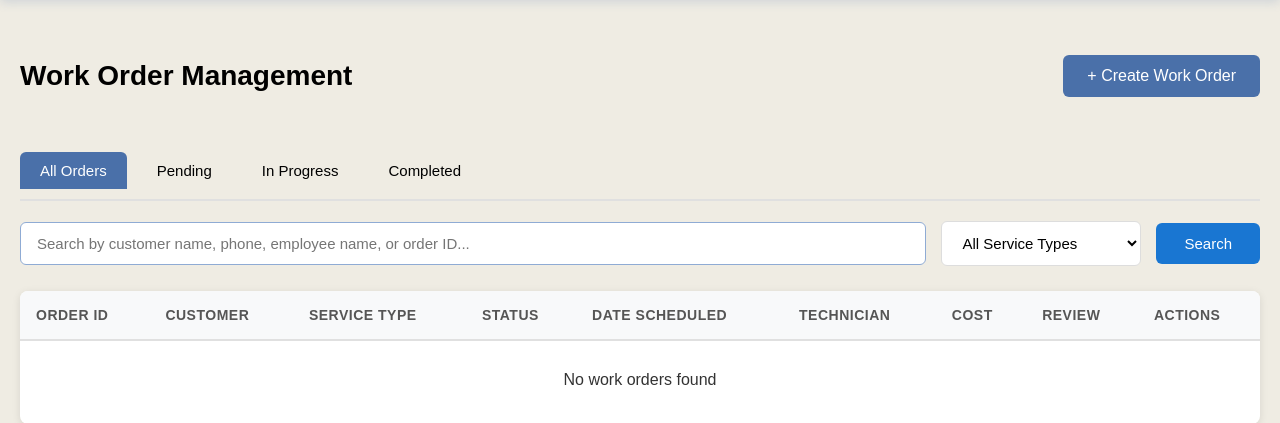
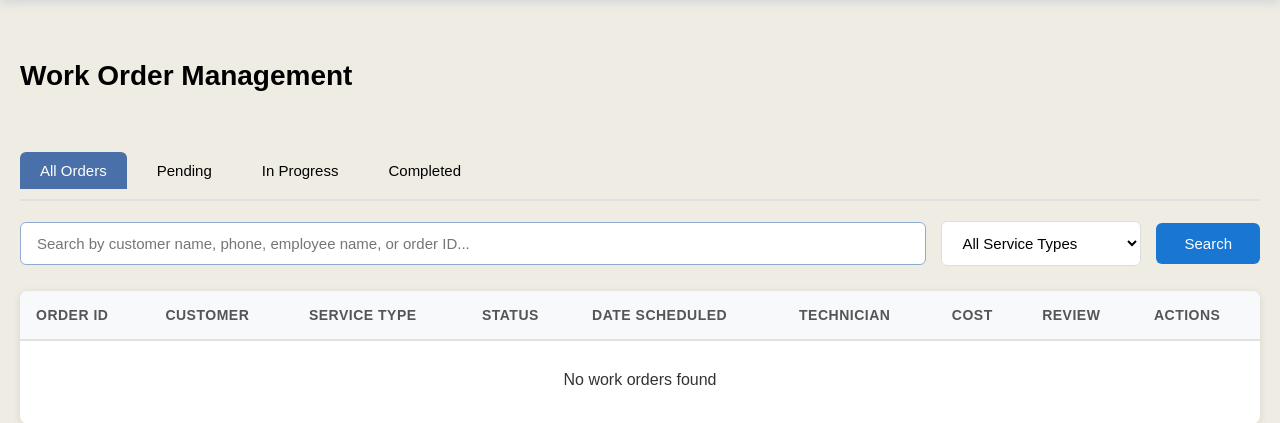
Before and after one commit to HuyGHuynh/vargas-home-service-app, a Flask app: page /admin/workorder in a window 1280 px wide. Shown: the part 88-511 px from the top of the page. Run offline with Flask 3, Linux system fonts and the light colour scheme; data that the repository does not hold is empty; some libraries are stand-ins or nearby versions.

Commit message:
Remove work order button

```diff
--- a/app/templates/admin/adminWorkOrder.html
+++ b/app/templates/admin/adminWorkOrder.html
@@ -31,9 +31,6 @@
   <div class="workorder-container">
     <div class="workorder-header">
       <h1>Work Order Management</h1>
-      <div class="header-actions">
-        <button class="add-btn" onclick="openCreateModal()">+ Create Work Order</button>
-      </div>
     </div>
 
     <!-- Filter Tabs -->
```
